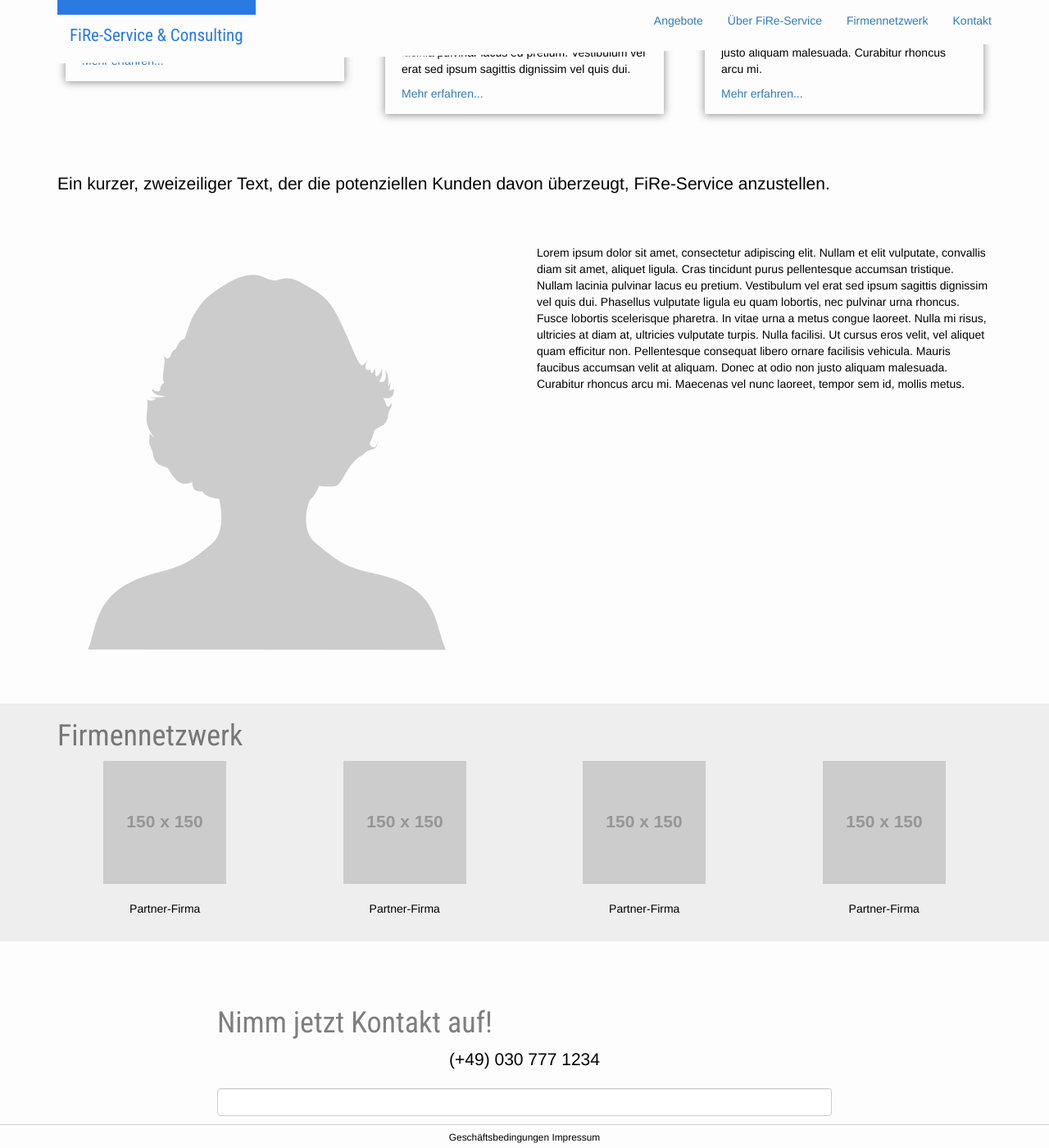
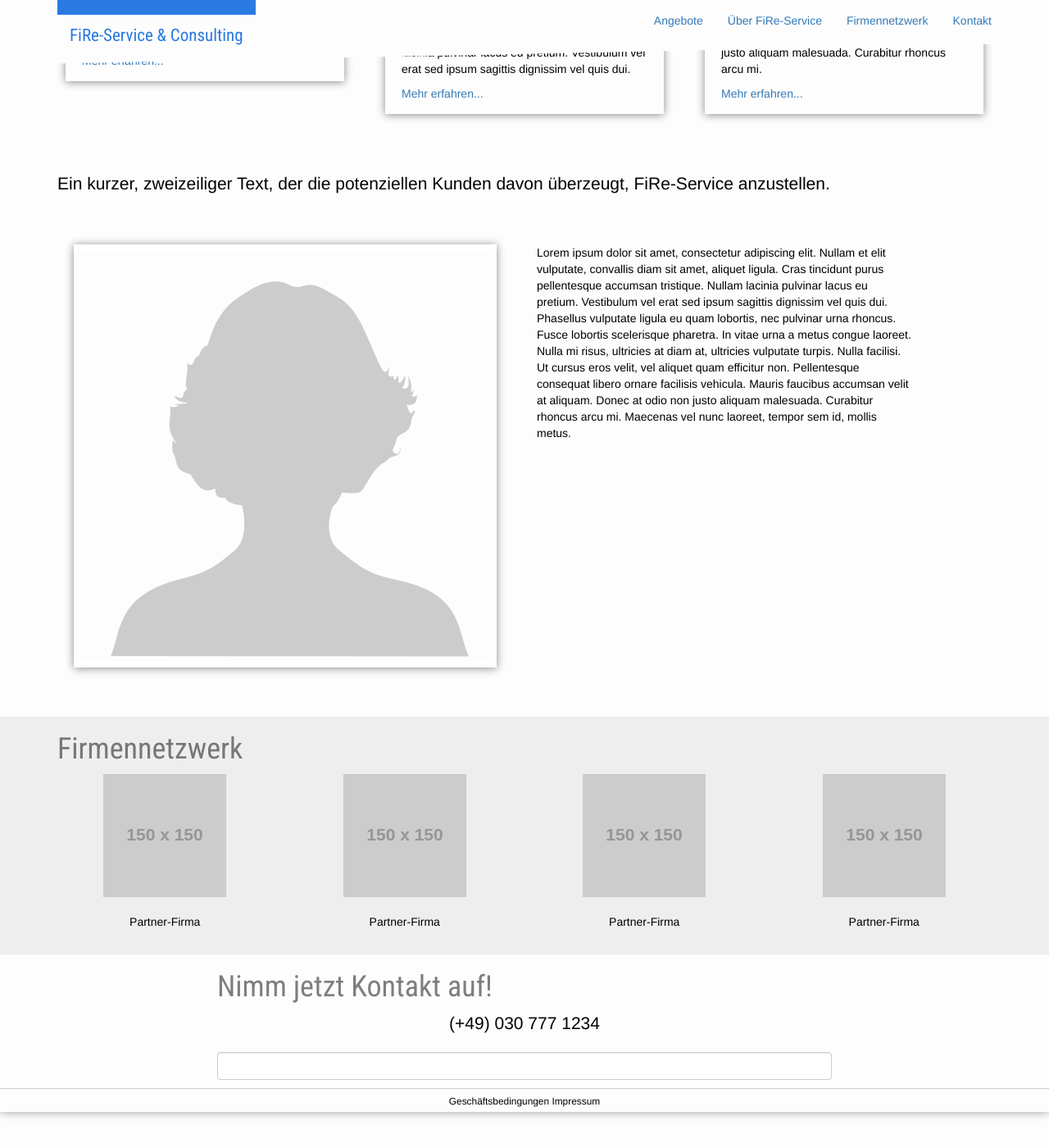
Before and after one commit to samlawski/fire-service, a Jekyll site: the page built from index.html, in a window 1280 px wide and 1400 px high, scrolled down 643 px. Shown: the whole window at 82% size. Built offline with Jekyll 4.4.1, drawn with Linux system fonts in a browser that asks for light colours.

Commit message:
potrait and ueber area styling

```diff
--- a/_sass/_frontpage.scss
+++ b/_sass/_frontpage.scss
@@ -5,7 +5,7 @@
 .angebot {
   background-color: $background-transparent;
   margin: 10px;
-  box-shadow: 0 1px 10px #888;
+  box-shadow: $standard-shadow;
   .content {
     padding: 15px 20px;
   }
@@ -14,11 +14,14 @@
   }
 }
 
-#netzwerk {
-  background-color: #eee;
-  padding-bottom: 30px;
-
-  img {
-    margin: auto;
+#ueber {
+  .portrait {
+    box-shadow: $standard-shadow;
+    border: 8px white solid;
   }
 }
+
+#netzwerk {
+  background-color: $grey-color;
+  padding-bottom: 30px;
+}
--- a/_sass/_helper.scss
+++ b/_sass/_helper.scss
@@ -4,3 +4,6 @@
 .space-after {
   margin-bottom: 60px;
 }
+.margin-center {
+  margin: auto;
+}
--- a/css/main.scss
+++ b/css/main.scss
@@ -8,21 +8,13 @@
 // Our variables
 $logo-font-family: 'Roboto Condensed', 'Helvetica Neue', Helvetica, Arial, sans-serif;
 $base-font-family: 'Helvetica Neue', Helvetica, Arial, sans-serif;
-// $base-font-size:   16px;
-// $base-font-weight: 400;
-// $small-font-size:  $base-font-size * 0.875;
-// $base-line-height: 1.5;
-
-// $spacing-unit:     30px;
-
-// $text-color:       #111;
 $background-color: rgba(253,253,253, 1);
 $background-transparent: rgba(253,253,253, 0.9);
 $brand-color:      #2a7ae2;
+$color-primary:   #2a7ae2;
+$standard-shadow: 0 1px 10px #888;
 
-$color-primary:   #2a7ae2;
-
-// $grey-color:       #828282;
+$grey-color:       #eee;
 // $grey-color-light: lighten($grey-color, 40%);
 // $grey-color-dark:  darken($grey-color, 25%);
 
--- a/index.html
+++ b/index.html
@@ -59,40 +59,40 @@ layout: frontpage
   </div>
 
   <div class="row">
-    <div class="col-xs-12 col-md-6">
-      <img src="assets/images/portrait-placeholder.png" class="img-responsive">
+    <div class="col-xs-12 col-md-6 space-after">
+      <img src="assets/images/portrait-placeholder.png" class="img-responsive margin-center portrait">
     </div><!-- / col -->
-    <div class="col-xs-12 col-md-6">
+    <div class="col-xs-12 col-md-6 col-lg-5 space-after">
       Lorem ipsum dolor sit amet, consectetur adipiscing elit. Nullam et elit vulputate, convallis diam sit amet, aliquet ligula. Cras tincidunt purus pellentesque accumsan tristique. Nullam lacinia pulvinar lacus eu pretium. Vestibulum vel erat sed ipsum sagittis dignissim vel quis dui. Phasellus vulputate ligula eu quam lobortis, nec pulvinar urna rhoncus. Fusce lobortis scelerisque pharetra. In vitae urna a metus congue laoreet. Nulla mi risus, ultricies at diam at, ultricies vulputate turpis. Nulla facilisi. Ut cursus eros velit, vel aliquet quam efficitur non. Pellentesque consequat libero ornare facilisis vehicula. Mauris faucibus accumsan velit at aliquam. Donec at odio non justo aliquam malesuada. Curabitur rhoncus arcu mi. Maecenas vel nunc laoreet, tempor sem id, mollis metus.
     </div><!-- / col -->
   </div><!-- row -->
 </div><!-- / container -->
 
-<div id="netzwerk" class="space-before space-after">
+<div id="netzwerk">
   <div class="container">
     <h1>Firmennetzwerk</h1>
     <div class="row">
       <div class="col-xs-12 col-sm-6 col-md-3">
         <section class="netzwerk text-center">
-          <img class="img-responsive" src="http://placehold.it/150?text=Platzhalter" /><br>
+          <img class="img-responsive margin-center" src="http://placehold.it/150?text=Platzhalter" /><br>
           Partner-Firma
         </section><!-- / netzwerk -->
       </div><!-- / col -->
       <div class="col-xs-12 col-sm-6 col-md-3">
         <section class="netzwerk text-center">
-          <img class="img-responsive" src="http://placehold.it/150?text=Platzhalter" /><br>
+          <img class="img-responsive margin-center" src="http://placehold.it/150?text=Platzhalter" /><br>
           Partner-Firma
         </section><!-- / netzwerk -->
       </div><!-- / col -->
       <div class="col-xs-12 col-sm-6 col-md-3">
         <section class="netzwerk text-center">
-          <img class="img-responsive" src="http://placehold.it/150?text=Platzhalter" /><br>
+          <img class="img-responsive margin-center" src="http://placehold.it/150?text=Platzhalter" /><br>
           Partner-Firma
         </section><!-- / netzwerk -->
       </div><!-- / col -->
       <div class="col-xs-12 col-sm-6 col-md-3">
         <section class="netzwerk text-center">
-          <img class="img-responsive" src="http://placehold.it/150?text=Platzhalter" /><br>
+          <img class="img-responsive margin-center" src="http://placehold.it/150?text=Platzhalter" /><br>
           Partner-Firma
         </section><!-- / netzwerk -->
       </div><!-- / col -->
```
